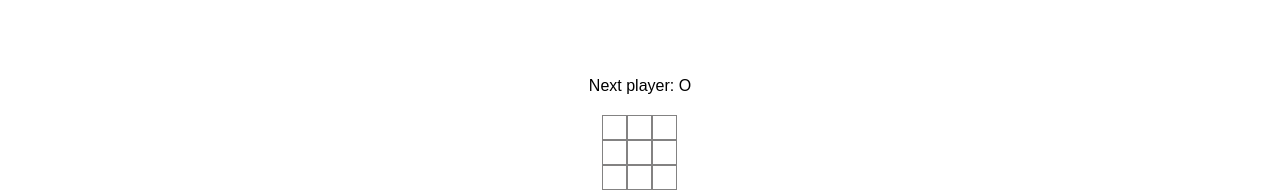
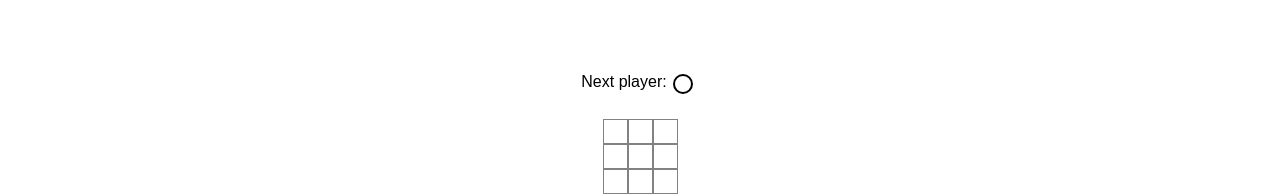
Before and after one commit to yxWZW/tic-tac-toe, a React app: page / in a window 1280 px wide. Shown: the part 267-463 px from the top of the page. Built offline with nearby package versions, Linux system fonts and the light colour scheme; the HTML template or start-up script is replaced by a standard one.

Commit message:
#FIX: 第三关下棋游戏 修复游戏回退造成的棋子类型互换问题；修改游戏title样式；采用动态递归深度，先浅后深，避免首次遍历决策空间过大的问题

```diff
--- a/src/App.tsx
+++ b/src/App.tsx
@@ -44,8 +44,9 @@ class App extends Component<AppProps, AppState> {
     render (): ReactNode {
         const { isRollback, rollbackMove, showArrLength, isFirstAI } = this.state;
         const { onSetProps, setIsFirstAI } = this;
+        const { typeIndex } = this.props;
         const ChessboardPropsInfo = { isRollback, rollbackMove, isFirstAI, onSetProps };
-        const ProcessPropsInfo = { showArrLength, rollbackMove, onSetProps };
+        const ProcessPropsInfo = { showArrLength, rollbackMove, isFirstAI, typeIndex, onSetProps };
 
         return (
             <div className="App">
--- a/src/components/Process/index.tsx
+++ b/src/components/Process/index.tsx
@@ -1,4 +1,5 @@
 import { Component, ReactNode } from 'react';
+import { connect } from 'react-redux';
 import { ProcessProps } from '@/interfaces/index';
 import ProcessButton from '@/components/ProcessButton/index';
 import './index.css';
@@ -14,8 +15,10 @@ class Process extends Component<ProcessProps> {
      * 控制步骤展示组件的渲染
      */
     shouldComponentUpdate (nextProps: ProcessProps) {
-        const { showArrLength, rollbackMove } = this.props;
-        if (showArrLength === nextProps.showArrLength && rollbackMove ===  nextProps.rollbackMove) return false;
+        const { showArrLength, rollbackMove, typeIndex } = this.props;
+        if (showArrLength === nextProps.showArrLength &&
+            rollbackMove === nextProps.rollbackMove &&
+            typeIndex === nextProps.typeIndex) return false;
         return true;
     }
 
@@ -31,12 +34,13 @@ class Process extends Component<ProcessProps> {
 
     render (): ReactNode {
         // console.log('Process渲染了');
-        const { showArrLength, rollbackMove } = this.props;
+        const { typeIndex, isFirstAI, showArrLength, rollbackMove } = this.props;
         return (
             <ol>
                 {Array.from({ length: showArrLength + 1 }).map((_item, move) => {
                     const description = move > 0 ? `Go to move #${move}` : 'Go to game start';
-                    const processbuttonProps = { description, move, rollbackMove, rollbackClick: this.rollbackClick };
+                    const isClickState = !typeIndex && (move !== showArrLength) && ((isFirstAI && move % 2 === 0) || (!isFirstAI && move % 2 !== 0));
+                    const processbuttonProps = { description, move, rollbackMove, isClickState, rollbackClick: this.rollbackClick };
                     return (
                         <li key={move}>
                             <ProcessButton {...processbuttonProps} />
@@ -48,4 +52,10 @@ class Process extends Component<ProcessProps> {
     }
 }
 
-export default Process;
+/**
+ * 建立组件跟 store的 state的映射关系
+ */
+const mapStateToProps = (state: any) => {
+    return { typeIndex: state.gameSlice.typeIndex };
+};
+export default connect(mapStateToProps)(Process);
--- a/src/components/ProcessButton/index.tsx
+++ b/src/components/ProcessButton/index.tsx
@@ -8,21 +8,25 @@ import './index.css';
  * @param move 当前按钮索引
  * @param rollbackMove 当前棋盘历史索引
  * @param rollbackClick 修改当前棋盘历史索引
+ * @param isClickState 根据当前局面是否为AI落子来进行回退按钮禁用
  */
 class ProcessButton extends Component<ProcessbuttonProps> {
     /**
      * 控制回退按钮组件的渲染
      */
     shouldComponentUpdate (nextProps: ProcessbuttonProps) {
-        const { move, rollbackMove } = this.props;
-        if (move !== rollbackMove && move !== nextProps.rollbackMove) return false;
+        const { move, rollbackMove, isClickState } = this.props;
+        if (move !== rollbackMove &&
+            move !== nextProps.rollbackMove &&
+            isClickState === nextProps.isClickState) return false;
         return true;
     }
     render (): ReactNode {
         // console.log('ProcessButton渲染了');
-        const { description, move, rollbackMove, rollbackClick } = this.props;
+        const { description, move, rollbackMove, isClickState, rollbackClick } = this.props;
         return (
             <button onClick={() => rollbackClick(move)}
+                disabled={isClickState}
                 className={`${rollbackMove === move ? 'current-button' : ''}`}>
                 {description}
             </button>
--- /dev/null
+++ b/src/components/Title/index.css
@@ -0,0 +1,10 @@
+.title-next {
+    display: flex;
+}
+
+.title-next-p {
+    font-display: block;
+    margin-right: 5px;
+    height: 25px;
+    line-height: 20px;
+}
--- /dev/null
+++ b/src/components/Title/index.tsx
@@ -0,0 +1,47 @@
+import { Component, ReactNode } from 'react';
+import Square from '@/components/Square';
+import { TitleProps, playingTitlesInfo } from '@/interfaces/index';
+import './index.css';
+
+/**
+ * 游戏显示下个落子类型
+ * @param currentMove 当前回退数
+ * @param xIsNext 下个落子类型标识
+ * @param isOver 游戏是否结束
+ * @param chess 游戏棋子种类
+ * @param size 游戏棋盘大小
+ */
+class Title extends Component<TitleProps> {
+    /**
+     * 计算当前游戏进度标题
+     * @returns 游戏进度标题
+     */
+    playingTitles = (): playingTitlesInfo => {
+        const { currentMove, xIsNext, isOver, chess, size } = this.props;
+        let title = '';
+        let chessType = '';
+        if (isOver) {
+            title = 'Winner: ';
+            chessType = chess[Number(!xIsNext)];
+        } else if (currentMove !== size * size && !isOver) {
+            title = 'Next player: ';
+            chessType = chess[Number(xIsNext)];
+        } else  {
+            title = 'A dead heat';
+        }
+        return { title, chessType };
+    };
+    render (): ReactNode {
+        const { title, chessType } = this.playingTitles();
+        return (
+            <div className="title-box">
+                <div className="title-next">
+                    <p className='title-next-p'>{title}</p>
+                    <Square chessType={chessType} />
+                </div>
+            </div>
+        );
+    }
+}
+
+export default Title;
--- a/src/pages/Chessboard/index.tsx
+++ b/src/pages/Chessboard/index.tsx
@@ -2,6 +2,7 @@ import { Component, ReactNode } from 'react';
 import { connect } from 'react-redux';
 import { setHistory } from '@/store/gameSlice';
 import Square from '@/components/Square';
+import Title from '@/components/Title';
 import { countWinChess, getShowMap, chessboardRender } from '@/utils/tool';
 import { ChessboardProps, ChessboardState, gameHistoryInfo, ChessInfo } from '@/interfaces/index';
 import { makeAIMove } from '@/utils/minimaxAlphaBeta';
@@ -95,7 +96,7 @@ class Chessboard extends Component<ChessboardProps, ChessboardState> {
      * 步骤回退
      * @param currentMove 回退的步骤数
      */
-    rollbackProcess = (currentMove: number) => {
+    rollbackProcess = (currentMove: number): void => {
         const { showArr } = this.state;
         const { chess, onSetProps } = this.props;
         const newShowArr = [...showArr.slice(0, currentMove)];
@@ -159,7 +160,7 @@ class Chessboard extends Component<ChessboardProps, ChessboardState> {
      * 委托棋盘单元格组件的点击事件
      * @param event 事件对象
      */
-    entrustSquareClick = (event: React.MouseEvent<HTMLDivElement, MouseEvent>) => {
+    entrustSquareClick = (event: React.MouseEvent<HTMLDivElement, MouseEvent>): void => {
         const { typeIndex } = this.props;
         const el = event.target as HTMLButtonElement;
         let showArr: Array<ChessInfo> | null = null;
@@ -170,29 +171,10 @@ class Chessboard extends Component<ChessboardProps, ChessboardState> {
     };
 
     /**
-     * 计算当前游戏进度标题
-     * @returns string 游戏进度标题
-     */
-    playingTitles = (): string => {
-        const { currentMove, xIsNext, isOver } = this.state;
-        const { chess, size } = this.props;
-        let title = '';
-        if (isOver) {
-            title = `Winner: ${chess[Number(!xIsNext)]}`;
-        } else if (currentMove !== size * size && !isOver) {
-            title = `Next player: ${chess[Number(xIsNext)]}`;
-        } else  {
-            title = 'A dead heat';
-        }
-        return title;
-    };
-
-
-    /**
      * AI下棋
      * @param showArr 当前棋盘上棋子的集合
      */
-    playAI = (showArr: Array<ChessInfo>) => {
+    playAI = (showArr: Array<ChessInfo>): void => {
         const { size, isFirstAI } = this.props;
         const board = chessboardRender(showArr, size);
         const { row, col } = makeAIMove(board, isFirstAI);
@@ -202,20 +184,21 @@ class Chessboard extends Component<ChessboardProps, ChessboardState> {
     /**
      * 第一次 AI先手执行的函数
      */
-    onceFirstPlay = () => {
+    onceFirstPlay = (): void => {
         this.playAI([]);
         this.onceFirstPlay = () => {};
     }
 
     render (): ReactNode {
-        const { size } = this.props;
-        const { showMap } = this.state;
+        const { size, chess } = this.props;
+        const { isOver, showMap, xIsNext, currentMove } = this.state;
+        const TitlePropsInfo = { currentMove, xIsNext, isOver, chess, size };
         // console.log('Chessboard渲染了');
         return (
             <div className="chessboard-wrapper">
-                <p className="chessboard-title">
-                    { this.playingTitles() }
-                </p>
+                <div className="chessboard-title">
+                    <Title {...TitlePropsInfo}/>
+                </div>
                 <div className="chessboard" onClick={this.entrustSquareClick}>
                     {Array.from({ length: size }).map((__, rowIndex) => (
                         <div className="chessboard-row" key={`row_${rowIndex}`}>
--- a/src/utils/minimaxAlphaBeta.ts
+++ b/src/utils/minimaxAlphaBeta.ts
@@ -8,7 +8,7 @@ const BOARD_SIZE = size;            // 棋盘大小
 const [PLAYER_X, PLAYER_O] = chess; // 玩家
 const EMPTY_CELL = '-';             // 空格
 const ONCE_WIN_TIME = 5;            // 出现落子一次就能赢的条件
-const MAX_DEPTH = 3;                // 最大递归深度
+let MAX_DEPTH = 2;                // 最大递归深度
 const winningCombinations = [       // 出现获胜的可能
     0b111000000, // 水平线 - 第一行
     0b000111000, // 水平线 - 第二行
@@ -56,6 +56,7 @@ export const makeAIMove = (board: Array<Array<string>>, isFirstAI: boolean): poi
     }
     const bestMove = minimax(board, true, -Infinity, Infinity, MAX_DEPTH);
     const { row, col } = bestMove;
+    MAX_DEPTH += 1; // 随着游戏的进行，增加递归深度
     return { row: row as number, col: col as number };
 };
 
@@ -74,6 +75,12 @@ export const minimax = (board: Array<Array<string>>, maximizingPlayer: boolean,
     if (depth === 0 || isGameOver(board) || emptyCells.length === 0) {
         return { score: evaluateBoard(board) };
     }
+
+    // console.log('board', board[0], board[1], board[2]);
+    // console.log('alpha', alpha);
+    // console.log('beta', beta);
+    // console.log('alpha', alpha);
+    // console.log('depth', depth);
 
     let bestMove = null;
     if (maximizingPlayer) { // 己方落子环节
@@ -103,6 +110,7 @@ export const minimax = (board: Array<Array<string>>, maximizingPlayer: boolean,
             if (alpha >= beta) break; // Alpha-Beta剪枝
         }
     }
+    // console.log('bestMove--------------------------------', bestMove);
     return bestMove;
 };
 
```
Also changed, not shown: src/interfaces/index.ts (+17 -0 lines).
